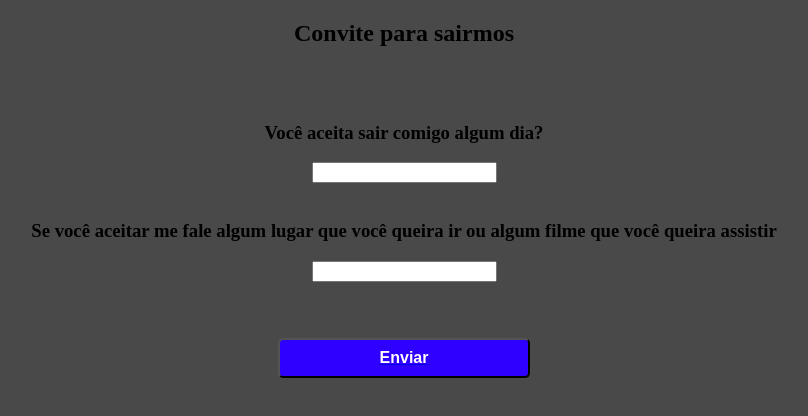
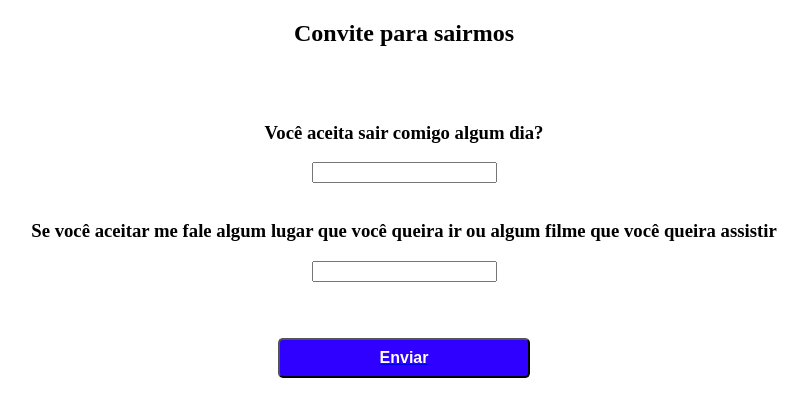
Before and after one commit to sites986/ite, a plain HTML site: page index.html in a window 1280 px wide. Shown: the whole page, without its empty margins (236-1044 px from the left). Drawn offline with Linux system fonts and the light colour scheme.

Commit message:
Update site.css

```diff
--- a/site.css
+++ b/site.css
@@ -1,5 +1,5 @@
 body {
-background-color: #1b1b1bcb;
+background-color: #ffffffcb;;
 }
 
 .titulo {
```
